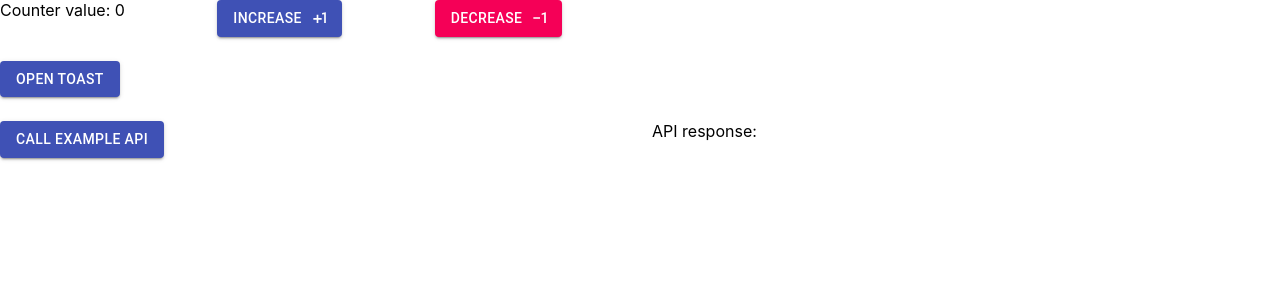
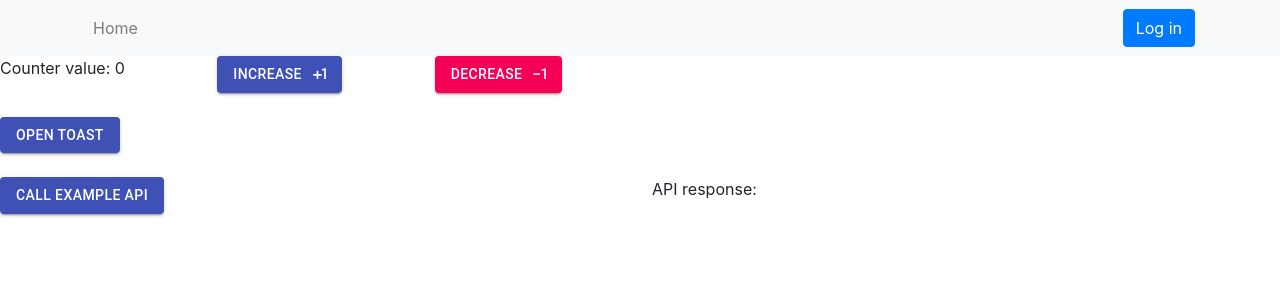
Before and after one commit to sherryxw/CS5520-PawFriends, a React (Create React App) app in the folder frontend/: page /example in a window 1280 px wide. Shown: the top 300 px of the page. Built offline with nearby package versions, Linux system fonts and the light colour scheme.

Commit message:
navbar build & connect auth0

```diff
--- a/frontend/package.json
+++ b/frontend/package.json
@@ -3,6 +3,9 @@
   "version": "0.1.0",
   "private": true,
   "dependencies": {
+    "@auth0/auth0-react": "^1.4.0",
+    "@fortawesome/fontawesome-svg-core": "^1.2.35",
+    "@fortawesome/react-fontawesome": "^0.1.14",
     "@material-ui/core": "^4.11.3",
     "@material-ui/icons": "^4.11.2",
     "@material-ui/lab": "^4.0.0-alpha.57",
@@ -18,12 +21,14 @@
     "@types/react-redux": "^7.1.16",
     "@types/react-router-dom": "^5.1.7",
     "axios": "^0.21.1",
+    "bootstrap": "^4.6.0",
     "lodash": "^4.17.21",
     "react": "^17.0.2",
     "react-dom": "^17.0.2",
     "react-redux": "^7.2.3",
     "react-router-dom": "^5.2.0",
     "react-scripts": "4.0.3",
+    "reactstrap": "^8.9.0",
     "typescript": "^4.1.2",
     "web-vitals": "^1.0.1"
   },
--- a/frontend/src/App.tsx
+++ b/frontend/src/App.tsx
@@ -2,13 +2,18 @@ import React from "react";
 import { Button } from "@material-ui/core";
 import { Route, Switch, useHistory } from "react-router-dom";
 import Example from "src/pages/example";
+import Profile from "./pages/Profile";
+import NavbarComponent from "./pages/NavbarComponent";
+import "bootstrap/dist/css/bootstrap.css";
 
 const App = () => {
   const history = useHistory();
 
   return (
     <div>
+      <NavbarComponent/>
       <Switch>
+        <Route path="/profile/:userId" exact component={Profile}/>
         <Route exact path='/example'>
           <Example />
         </Route>
--- a/frontend/src/index.tsx
+++ b/frontend/src/index.tsx
@@ -7,17 +7,20 @@ import App from "./App";
 import reportWebVitals from "./reportWebVitals";
 import rootReducer from "./redux";
 import { BrowserRouter } from "react-router-dom";
+import { Auth0Provider } from "@auth0/auth0-react";
 
 const store = createStore(rootReducer);
 
 ReactDOM.render(
-  <React.StrictMode>
+  <Auth0Provider domain="dev-iwpcvdws.us.auth0.com"
+                 clientId="1uKqfjVWTEyVjwrFTFkfGsFRYE4vznrm" //unique client id to connect auth0
+                 redirectUri={window.location.origin}>
     <Provider store={store}>
       <BrowserRouter>
         <App />
       </BrowserRouter>
     </Provider>
-  </React.StrictMode>,
+  </Auth0Provider>,
   document.getElementById("root")
 );
 
--- /dev/null
+++ b/frontend/src/pages/NavbarComponent.tsx
@@ -0,0 +1,160 @@
+import React, { useState } from "react";
+import { NavLink as RouterNavLink } from "react-router-dom";
+import { FontAwesomeIcon } from "@fortawesome/react-fontawesome";
+
+import {
+    Collapse,
+    Container,
+    Navbar,
+    NavbarToggler,
+    NavbarBrand,
+    Nav,
+    NavItem,
+    NavLink,
+    Button,
+    UncontrolledDropdown,
+    DropdownToggle,
+    DropdownMenu,
+    DropdownItem,
+} from "reactstrap";
+
+import { useAuth0 } from "@auth0/auth0-react";
+
+const NavbarComponent = () => {
+    const [isOpen, setIsOpen] = useState(false);
+    const {
+        user,
+        isAuthenticated,
+        loginWithRedirect,
+        logout,
+    } = useAuth0();
+    const toggle = () => setIsOpen(!isOpen);
+
+    const logoutWithRedirect = () =>
+        logout({
+            returnTo: window.location.origin,
+        });
+
+    return (
+        <div className="nav-container">
+            <Navbar color="light" light expand="md">
+                <Container>
+                    <NavbarToggler onClick={toggle} />
+                    <Collapse isOpen={isOpen} navbar>
+                        <Nav className="mr-auto" navbar>
+                            <NavItem>
+                                <NavLink
+                                    tag={RouterNavLink}
+                                    to="/"
+                                    exact
+                                    activeClassName="router-link-exact-active"
+                                >
+                                    Home
+                                </NavLink>
+                            </NavItem>
+
+                        </Nav>
+                        <Nav className="d-none d-md-block" navbar>
+                            {!isAuthenticated && (
+                                <NavItem>
+                                    <Button
+                                        id="qsLoginBtn"
+                                        color="primary"
+                                        className="btn-margin"
+                                        onClick={() => loginWithRedirect()}
+                                    >
+                                        Log in
+                                    </Button>
+                                </NavItem>
+                            )}
+                            {isAuthenticated && (
+                                <UncontrolledDropdown nav inNavbar>
+                                    <DropdownToggle nav caret id="profileDropDown">
+                                        <img
+                                            src={user.picture}
+                                            alt="Profile"
+                                            className="nav-user-profile rounded-circle"
+                                            width="50"
+                                        />
+                                    </DropdownToggle>
+                                    <DropdownMenu>
+                                        <DropdownItem header>{user.name}</DropdownItem>
+                                        <DropdownItem
+                                            tag={RouterNavLink}
+                                            to={`/profile/${user.sub}`}
+                                            className="dropdown-profile"
+                                            activeClassName="router-link-exact-active"
+                                        >
+                                            <FontAwesomeIcon icon="user" className="mr-3" /> Profile
+                                        </DropdownItem>
+                                        <DropdownItem
+                                            id="qsLogoutBtn"
+                                            onClick={() => logoutWithRedirect()}
+                                        >
+                                            <FontAwesomeIcon icon="power-off" className="mr-3" /> Log
+                                            out
+                                        </DropdownItem>
+                                    </DropdownMenu>
+                                </UncontrolledDropdown>
+                            )}
+                        </Nav>
+                        {!isAuthenticated && (
+                            <Nav className="d-md-none" navbar>
+                                <NavItem>
+                                    <Button
+                                        id="qsLoginBtn"
+                                        color="primary"
+                                        block
+                                        onClick={() => loginWithRedirect({})}
+                                    >
+                                        Log in
+                                    </Button>
+                                </NavItem>
+                            </Nav>
+                        )}
+                        {isAuthenticated && (
+                            <Nav
+                                className="d-md-none justify-content-between"
+                                navbar
+                                style={{ minHeight: 170 }}
+                            >
+                                <NavItem>
+                  <span className="user-info">
+                    <img
+                        src={user.picture}
+                        alt="Profile"
+                        className="nav-user-profile d-inline-block rounded-circle mr-3"
+                        width="50"
+                    />
+                    <h6 className="d-inline-block">{user.name}</h6>
+                  </span>
+                                </NavItem>
+                                <NavItem>
+                                    <FontAwesomeIcon icon="user" className="mr-3" />
+                                    <RouterNavLink
+                                        to="/profile"
+                                        activeClassName="router-link-exact-active"
+                                    >
+                                        Profile
+                                    </RouterNavLink>
+                                </NavItem>
+                                <NavItem>
+                                    <FontAwesomeIcon icon="power-off" className="mr-3" />
+                                    <RouterNavLink
+                                        to="#"
+                                        id="qsLogoutBtn"
+                                        onClick={() => logoutWithRedirect()}
+                                    >
+                                        Log out
+                                    </RouterNavLink>
+                                </NavItem>
+                            </Nav>
+                        )}
+                    </Collapse>
+                </Container>
+            </Navbar>
+        </div>
+    );
+};
+
+export default NavbarComponent;
--- /dev/null
+++ b/frontend/src/pages/Profile.tsx
@@ -0,0 +1,37 @@
+import React from "react";
+import { useAuth0 } from "@auth0/auth0-react";
+
+function Profile(): JSX.Element {
+    const { user, isAuthenticated, isLoading } = useAuth0();
+
+    if (isLoading) {
+        return <div>Loading ...</div>;
+    }
+
+    return (
+        <>
+            <h1>Profile here</h1>
+            {console.log(user)}
+            {
+                isAuthenticated && (
+                    <div>
+                        <img src={user.picture} alt={user.name} />
+                        <h2>{user.name}</h2>
+                        <p>{user.email}</p>
+                    </div>
+                )
+            }
+            {
+                ! isAuthenticated && (
+                    <div>
+                        <h2>Authentication Failed</h2>
+                    </div>
+                )
+            }
+        </>
+
+
+    );
+};
+
+export default Profile;
```
Also changed, not shown: 1 other file (tests, documents, lock files or other folders).
